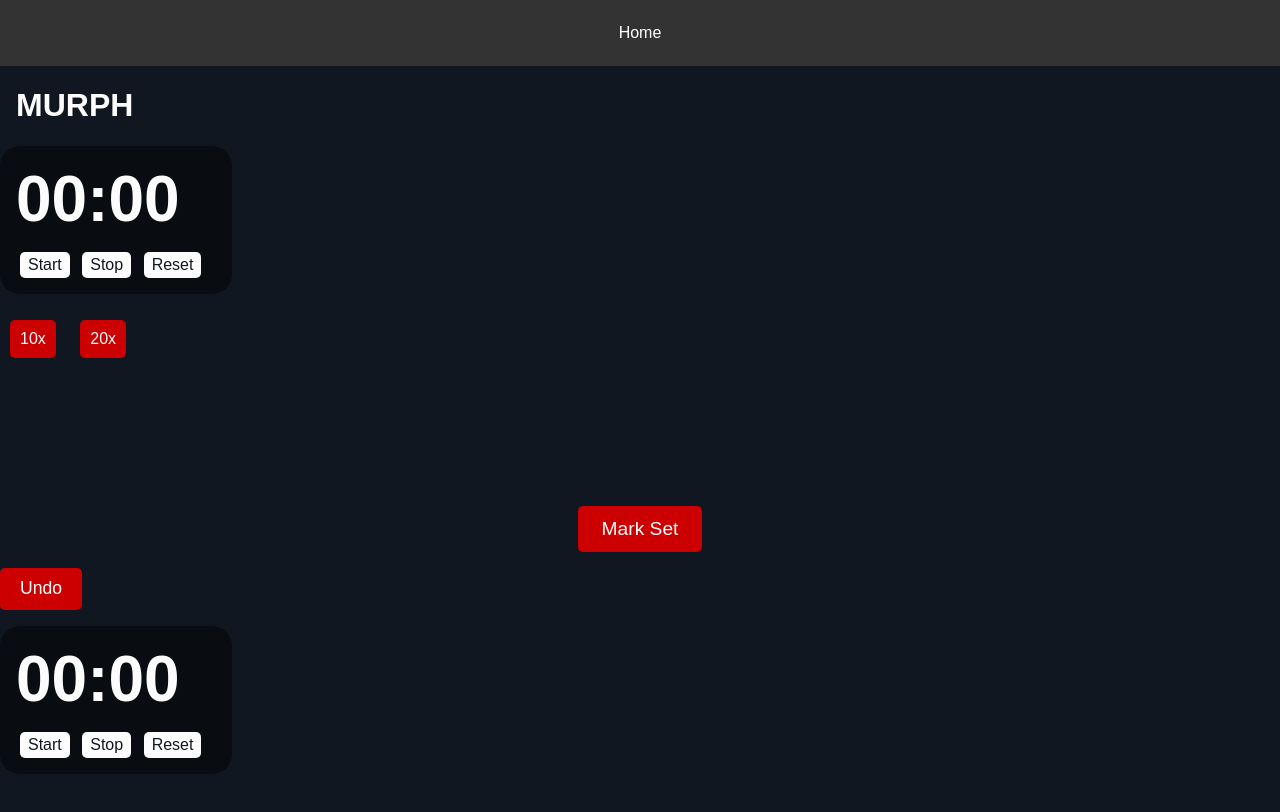
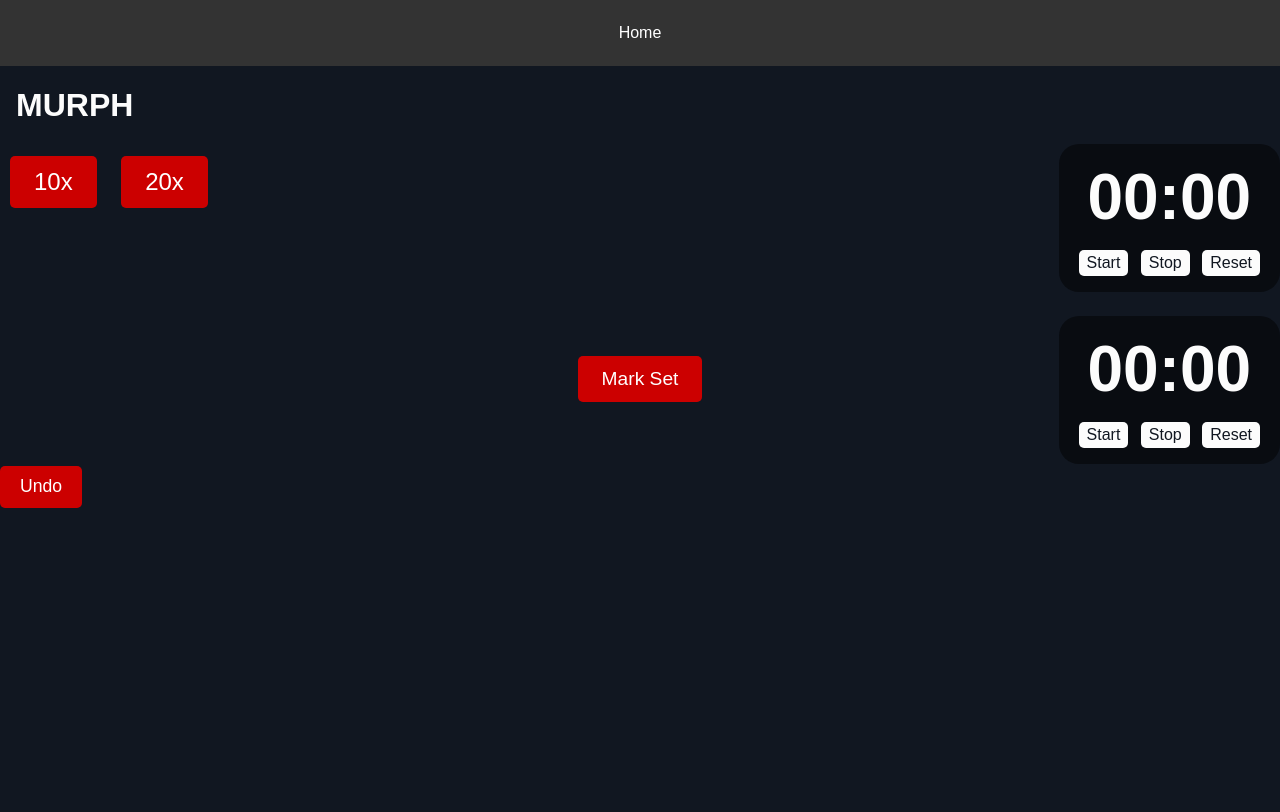
Before and after one commit to phacenet/phacenet.github.io, a plain HTML site: page MURPH.html in a window 1280 px wide. Drawn offline with Linux system fonts and the light colour scheme.

Commit message:
Update styles.css

```diff
--- a/styles.css
+++ b/styles.css
@@ -403,17 +403,34 @@ input[type='checkbox']:not(.set-checkbox):checked {
   font-size: 1.1rem;
   padding: 0.65rem 1.25rem;
   margin: 1rem auto 1rem 0; /* change to align to the left */
+  margin-top: 4rem; /* adjust as necessary */
   display: block;
 }
 
-.timer-container-small {
-  text-align: left;
+.timer-container-small-bottom {
+  position: absolute; /* changed from fixed to absolute */
+  right: 0; /* align to the right */
+  bottom: 20rem; /* align with the "Undo" button, adjust as needed */
+  text-align: center;
   padding: 1rem;
   margin: 1rem 0;
   background-color: #090c11;
   border-radius: 20px;
   max-width: 200px;
 }
+
+.timer-container-small-top {
+  position: absolute; /* changed from fixed to absolute */
+  right: 0; /* align to the right */
+  top: 2rem; /* align with the 10x and 20x buttons, adjust as needed */
+  text-align: center;
+  padding: 1rem;
+  margin: 1rem 0;
+  background-color: #090c11;
+  border-radius: 20px;
+  max-width: 200px;
+}
+
 
 .timer-display-small {
   font-size: 4rem;
@@ -453,3 +470,12 @@ input[type='checkbox']:not(.set-checkbox):checked {
     padding: 0.25rem 0.4rem; /* decrease the padding */
   }
 }
+
+.button-large {
+  font-size: 1.5rem; /* adjust as necessary */
+  padding: 0.75rem 1.5rem; /* adjust as necessary */
+}
+
+#timer-container-top {
+  top: 8rem; /* align with the 10x and 20x buttons, adjust as needed */
+}
```
